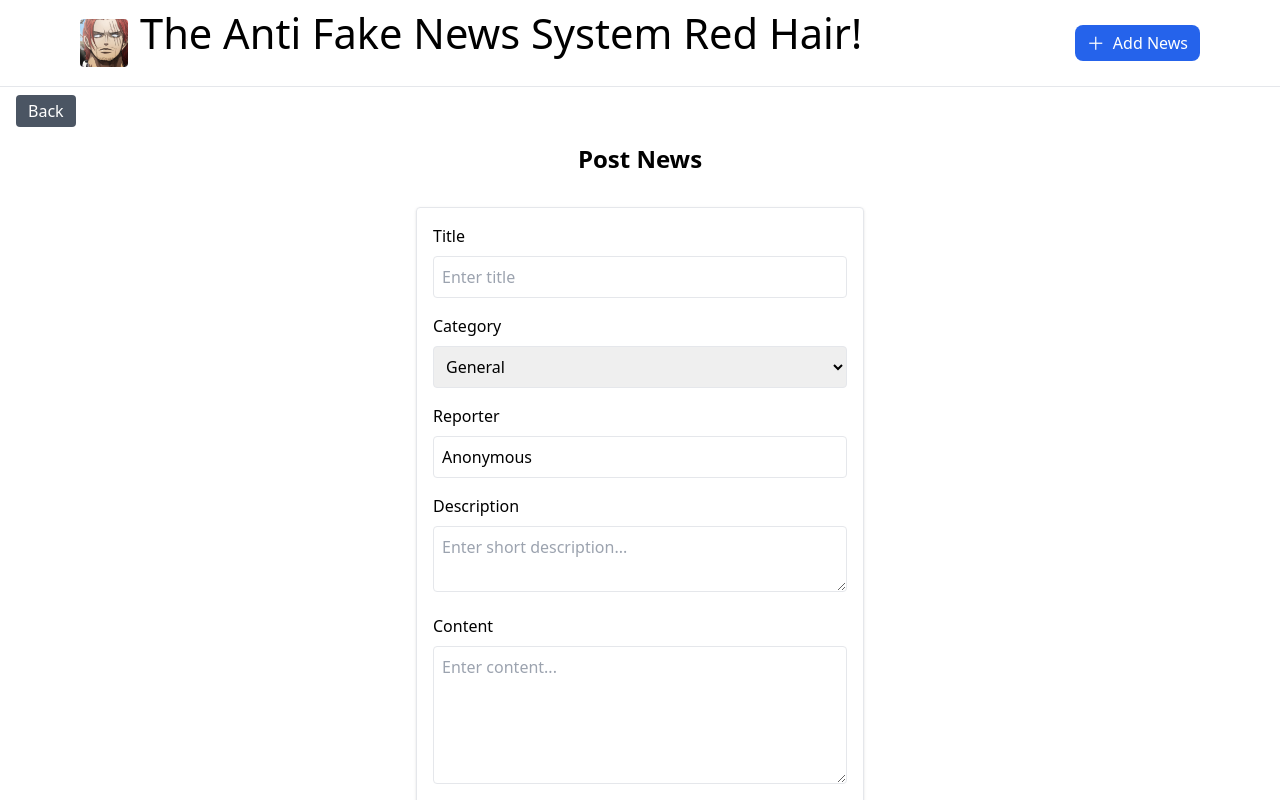
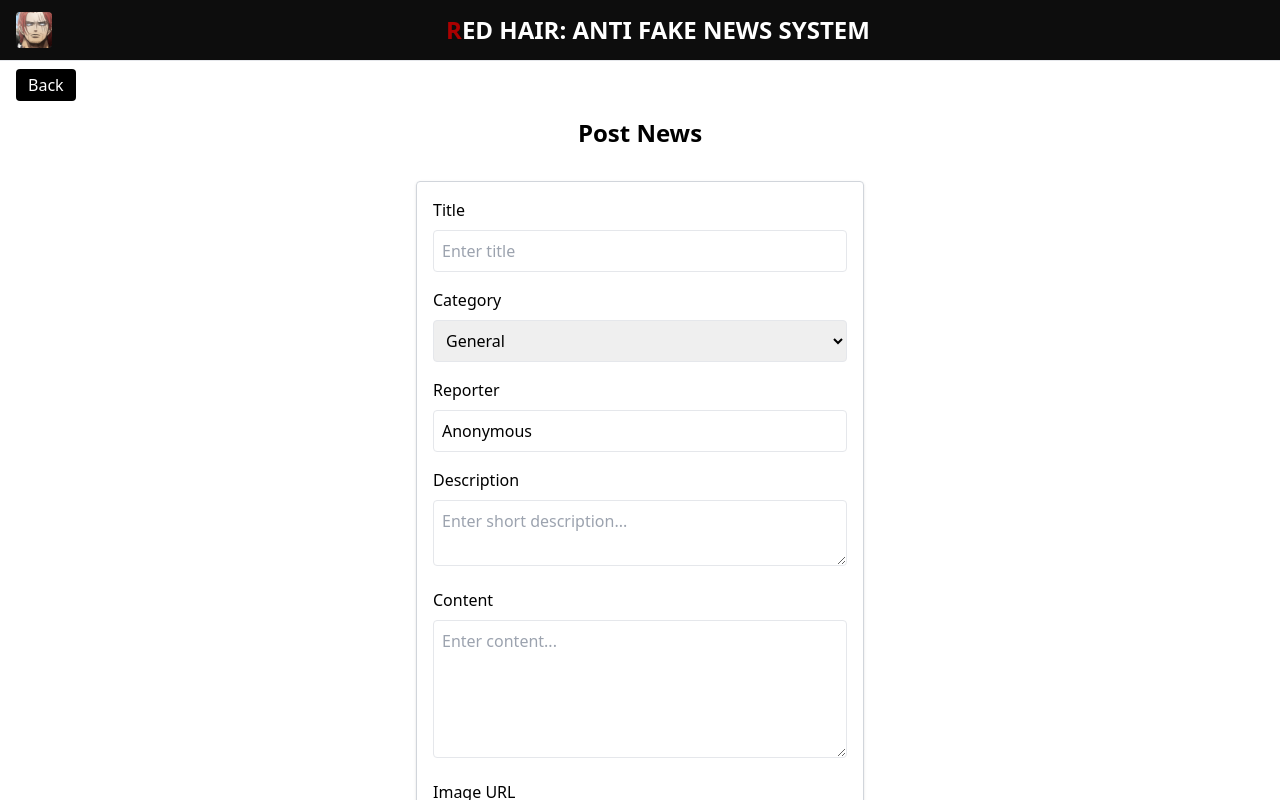
Before and after one commit to chartchai-class/project-01-the-anti-fake-news-system-red-hair, a Vue app: page /post-news in a window 1280 px wide. Shown: the top 800 px of the page. Built offline with nearby package versions, Linux system fonts and the light colour scheme; the HTML template or start-up script is replaced by a standard one.

Commit message:
adjust add news button position and color

```diff
--- a/src/App.vue
+++ b/src/App.vue
@@ -1,29 +1,17 @@
 <script setup lang="ts">
-import { RouterLink, RouterView } from 'vue-router'
-import HelloWorld from './components/HelloWorld.vue'
+import { RouterView } from 'vue-router'
 </script>
 
 <template>
 <!-- //top bar -->
-  <header class="sticky top-0 z-50 bg-white/90 border-b">
-    <div class="max-w-6xl mx-auto px-4 py-3 flex items-center justify-between">
-      <!-- // logo and name -->
-      <div class="flex items-center gap-3">
+  <header class="sticky top-0 z-50 bg-black/95 border-b">
+    <div class="max-w-7xl mx-auto px-4 py-3 flex items-center">
         <img
           alt="Vue logo"
-          class="w-12 h-12 rounded object-cover"
+          class="w-9 h-9 rounded object-cover"
           src="@/assets/793535a9837c8f0e53e51ba7a0a88ade.jpg"
         />
-        <HelloWorld msg="The Anti Fake News System Red Hair!" />
-      </div>
-
-     <!-- // add new butt -->
-      <RouterLink
-        :to="{ name: 'post-news' }"
-        class="inline-flex items-center gap-2 rounded-lg bg-blue-600 text-white px-3 py-1.5 hover:bg-blue-700"
-      >
-        <span class="text-lg leading-none">＋</span> Add News
-      </RouterLink>
+        <h1 class="text-2xl font-bold mx-auto text-white"><span class="text-[#AB0000]">R</span>ED HAIR: ANTI FAKE NEWS SYSTEM</h1>
     </div>
   </header>
 
--- a/src/views/HomeView.vue
+++ b/src/views/HomeView.vue
@@ -38,7 +38,16 @@ watch(page, load)
 
 <template>
   <div class="container mx-auto px-4 py-6">
-    <h1 class="text-2xl font-bold mb-4">News List</h1>
+    <div class="flex justify-between items-center">
+      <h1 class="text-2xl font-bold mb-4">News List</h1>
+      <!-- Post-News button is appearing in navbar all the time and is moved to homeView only -->
+      <RouterLink
+        :to="{ name: 'post-news' }"
+        class="inline-flex items-center gap-2 rounded-lg bg-black text-white px-3 py-1.5 hover:bg-[#720000]"
+      >
+        <span class="text-lg leading-none">＋</span> Add News
+      </RouterLink>
+    </div>
 
     <FilterBar v-model:status="status" v-model:pageSize="pageSize" />
 
--- a/src/views/PostNews.vue
+++ b/src/views/PostNews.vue
@@ -38,14 +38,14 @@ function clearForm(){
 
 </script>
 
-<!-- i will update style later :") " -->
 <template>
+    <div class="">
         <RouterLink :to="{ name: 'home' }">
-        <button class="bg-gray-600 text-white px-3 py-1 rounded hover:bg-gray-700 ml-4 mt-2">Back</button>
+            <button class="bg-black text-white px-3 py-1 rounded hover:bg-[#720000] ml-4 mt-2">Back</button>
         </RouterLink>
         <h1 class="text-2xl text-center font-bold mb-4 py-4">Post News</h1>
-    <div class="form flex flex-col max-w-md mx-auto p-4 border rounded shadow">
 
+        <div class="form flex flex-col max-w-md mx-auto p-4 border border-gray-300 rounded shadow">
             <div class="mb-4">
                 <label class="block mb-2">Title</label>
                 <input v-model="title" type="text" placeholder="Enter title" class="w-full p-2 border rounded" />
@@ -81,6 +81,8 @@ function clearForm(){
                 <label class="block mb-2">Image URL</label>
                 <input v-model="image" type="text" placeholder="Enter image URL" class="w-full p-2 border rounded" />
             </div>
-        <button @click="postNews" class="bg-blue-600 text-white px-4 py-2 rounded hover:bg-blue-700">Post</button>
+            <button @click="postNews" class="bg-black text-white px-4 py-2 rounded hover:bg-[#720000]">Post</button>
         </div>
+    </div>
+
 </template>
```
Lines whose indentation alone changed are shown as unchanged.
